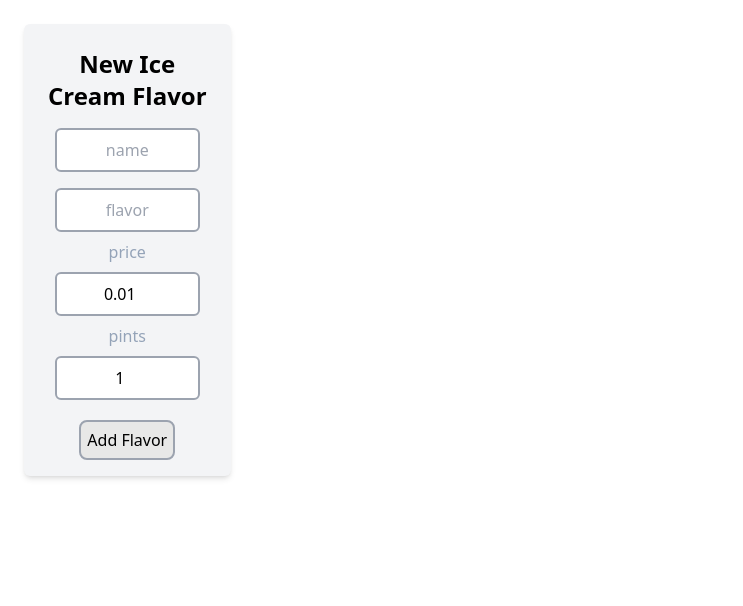
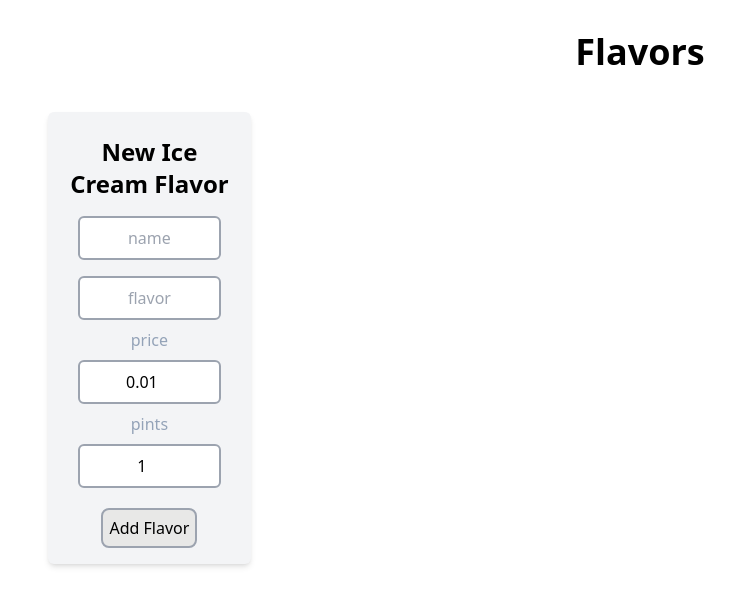
Before and after one commit to robbryandev/IceCreamShop, a Next.js app: page / in a window 1280 px wide. Shown: the top 606 px of the page, without its empty margins (0-743 px from the left). Built offline with nearby package versions, Linux system fonts and the light colour scheme.

Commit message:
Add flavor header and prepare form for editing

```diff
--- a/src/components/ItemForm.tsx
+++ b/src/components/ItemForm.tsx
@@ -11,8 +11,16 @@ type ItemInputProps = {
   onChange: any
 }
 
+type InitialForm = {
+  name: string,
+  flavor: string,
+  price: string,
+  pints: string
+}
+
 type ItemFormProps = {
   items: ItemType[],
+  initial: InitialForm
   addItem: Function
 }
 
@@ -45,7 +53,7 @@ export function ItemFormInput({...props}: ItemInputProps) {
 }
 
 export default function ItemForm({...props}: ItemFormProps) {
-  const [formData, setFormData] = useState({name: "", flavor: "", price: "0.00", pints: "0"})
+  const [formData, setFormData] = useState(props.initial!)
 
   function handleChange(e: React.ChangeEvent<HTMLInputElement>) {
      setFormData({...formData, [e.target.name]: e.target.value})
@@ -57,14 +65,14 @@ export default function ItemForm({...props}: ItemFormProps) {
       id: v4(),
       name: formData.name,
       flavor: formData.flavor,
-      price: parseFloat(formData.price),
-      pints: parseInt(formData.pints)
+      price: parseFloat(formData.price != null ? formData.price : props.initial.price),
+      pints: parseInt(formData.pints != null ? formData.pints : props.initial.pints)
     }
     props.addItem([...props.items, newItem])
   }
 
   return(
-    <form onSubmit={handleAdd} className="w-56 p-4 m-6 mr-20 bg-gray-100 rounded-md shadow-md">
+    <form onSubmit={handleAdd} className="w-56 h-full p-4 mt-2 ml-12 mr-20 bg-gray-100 rounded-md shadow-md">
       <center>
         <p className=" font-bold text-2xl py-2">New Ice Cream Flavor</p>
         <ItemFormInput inputType="text" placeholder="name" onChange={handleChange}/>
--- a/src/pages/index.tsx
+++ b/src/pages/index.tsx
@@ -21,8 +21,9 @@ export default function Home() {
         <link rel="icon" href="/favicon.ico" />
       </Head>
       <main>
+        <p className='text-4xl text-center my-8 font-bold'>Flavors</p>
         <div className='flex'>
-          <ItemForm items={items} addItem={setItems}/>
+          <ItemForm initial={{name: "", flavor: "", price: "0.00", pints: "0"}} items={items} addItem={setItems}/>
           <ItemList items={items}/>
         </div>
       </main>
```
